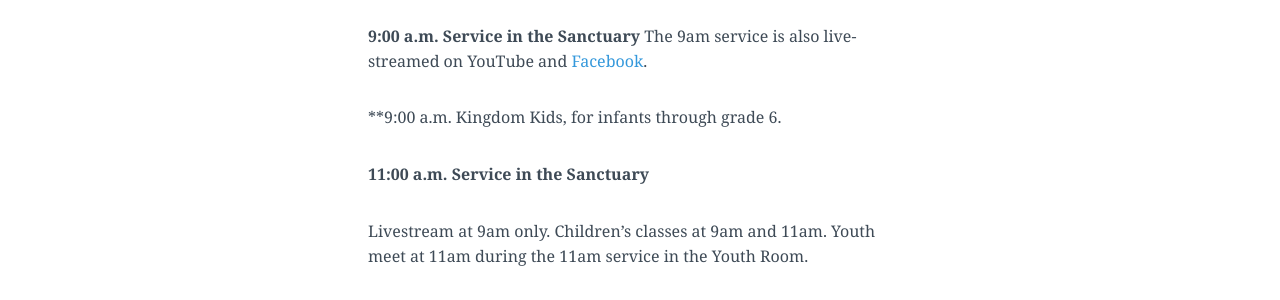
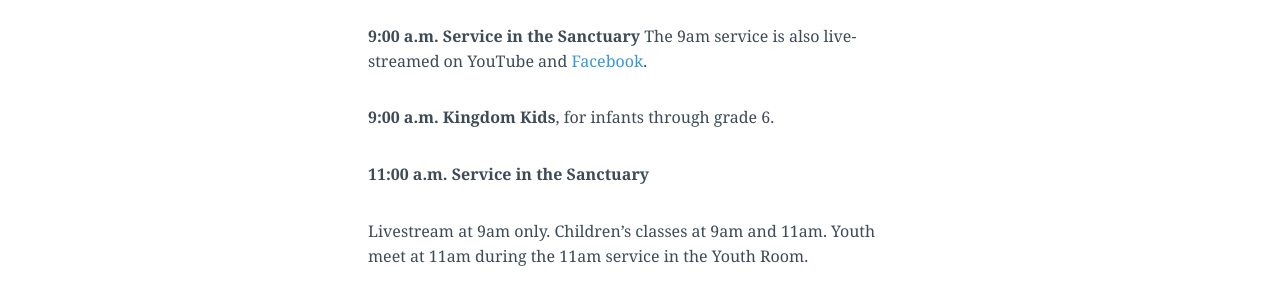
Before and after one commit to lukemoderwell/mariemont, a Jekyll site: the page built from updates.markdown, in a window 1280 px wide and 900 px high. Shown: the part 321-621 px from the top of the window. Built offline with Jekyll 4.4.1, drawn with Linux system fonts in a browser that asks for light colours; nearby versions of some CDN libraries.

Commit message:
Updated Updates

```diff
--- a/updates.markdown
+++ b/updates.markdown
@@ -18,7 +18,7 @@ layout: page-no-hero
 **9:00 a.m. Service in the Sanctuary**
 The 9am service is also live-streamed on YouTube and [Facebook](https://www.facebook.com/mariemontchurch).
 
-**9:00 a.m. Kingdom Kids, for infants through grade 6.
+**9:00 a.m. Kingdom Kids**, for infants through grade 6.
 
 **11:00 a.m. Service in the Sanctuary**
 
```
